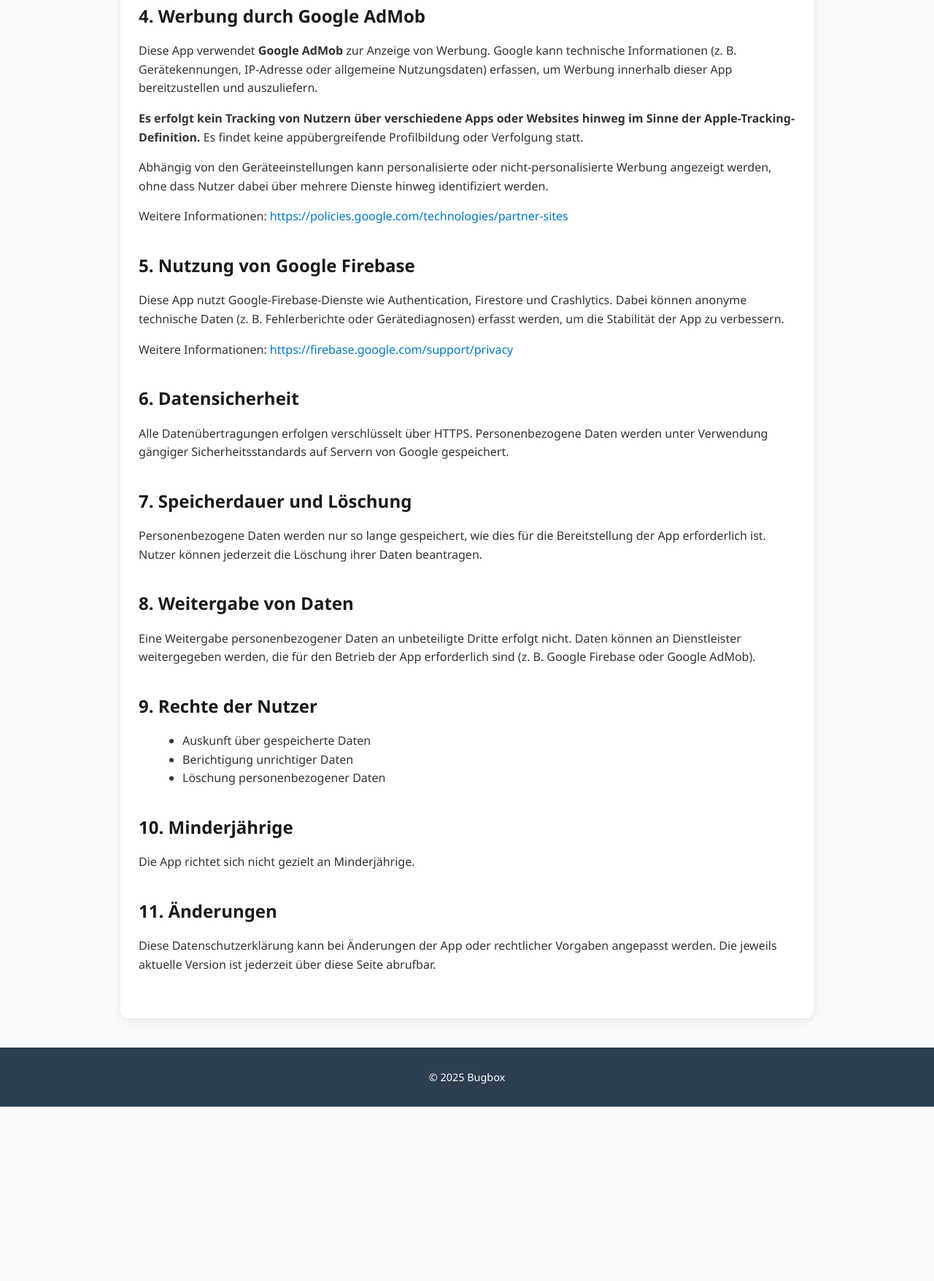
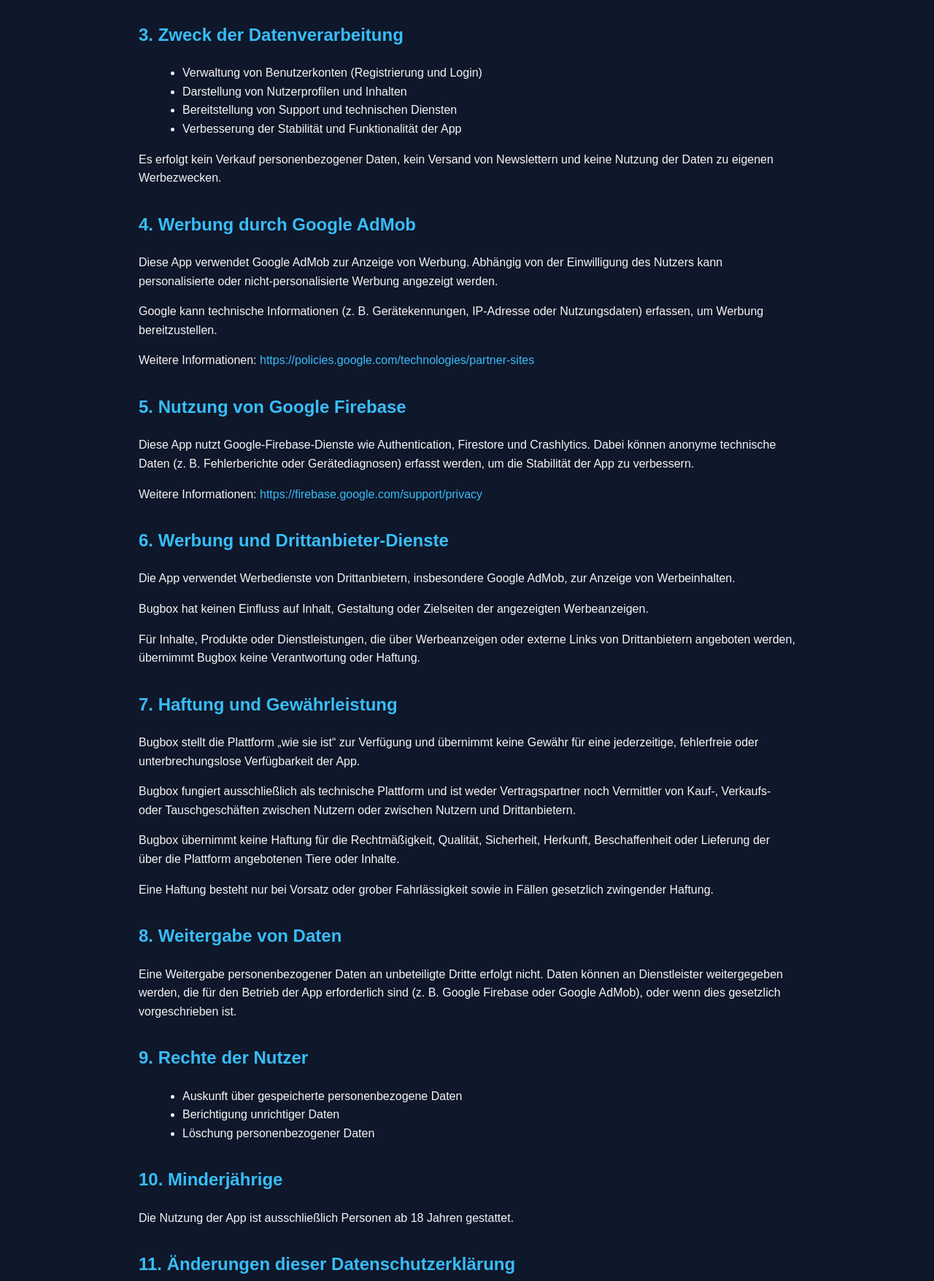
Before and after one commit to Bugbox47/Bugbox-Datenschutz, a plain HTML site: page index.html in a window 1280 px wide. Shown: the part 924-2680 px from the top of the page at 73% size. Before the commit the page ends 2441 px from the top, so only its background shows below. Drawn offline with Linux system fonts and the light colour scheme.

Commit message:
Add files via upload

```diff
--- a/index.html
+++ b/index.html
@@ -4,7 +4,49 @@
     <meta charset="UTF-8">
     <meta name="viewport" content="width=device-width, initial-scale=1.0">
     <title>Datenschutzerklärung – Bugbox</title>
-    <link rel="stylesheet" href="styles.css">
+    <style>
+        body {
+            font-family: Arial, Helvetica, sans-serif;
+            background-color: #0f172a;
+            color: #f5f5f5;
+            margin: 0;
+            padding: 0;
+            line-height: 1.6;
+        }
+
+        header, footer {
+            background-color: #020617;
+            padding: 20px;
+            text-align: center;
+        }
+
+        main {
+            max-width: 900px;
+            margin: auto;
+            padding: 24px;
+        }
+
+        h1, h2 {
+            color: #38bdf8;
+        }
+
+        a {
+            color: #38bdf8;
+            text-decoration: none;
+        }
+
+        a:hover {
+            text-decoration: underline;
+        }
+
+        ul {
+            margin-left: 20px;
+        }
+
+        section {
+            margin-bottom: 32px;
+        }
+    </style>
 </head>
 <body>
 
@@ -26,8 +68,26 @@
     <p>
         Verantwortlich für die Datenverarbeitung:<br><br>
         <strong>Support Bugbox / FluxVortex</strong><br>
-        E-Mail: <a href="mailto:slin.bugbox@gmail.com">slin.bugbox@gmail.com</a>
+        E-Mail:
+        <a href="mailto:slin.bugbox@gmail.com">slin.bugbox@gmail.com</a>
     </p>
+
+    <p>
+        Diese Datenschutzerklärung gilt weltweit, einschließlich für Nutzer mit Wohnsitz
+        in der Europäischen Union, im Vereinigten Königreich, in den Vereinigten Staaten
+        von Amerika sowie in Kanada.
+    </p>
+
+    <p>
+        Je nach anwendbarem Recht können Nutzern zusätzliche Datenschutzrechte zustehen,
+        insbesondere nach:
+    </p>
+    <ul>
+        <li>Datenschutz-Grundverordnung (DSGVO)</li>
+        <li>UK GDPR</li>
+        <li>California Consumer Privacy Act (CCPA / CPRA)</li>
+        <li>Canadian Personal Information Protection and Electronic Documents Act (PIPEDA)</li>
+    </ul>
 </section>
 
 <section>
@@ -42,7 +102,7 @@
     <p>
         Zusätzlich können technische Informationen (z. B. Geräteinformationen,
         Absturzberichte oder Nutzungsdaten) automatisch durch Drittanbieter-Dienste
-        wie Google AdMob und Firebase erfasst werden.
+        wie Google AdMob und Google Firebase erfasst werden.
     </p>
 </section>
 
@@ -54,27 +114,24 @@
         <li>Bereitstellung von Support und technischen Diensten</li>
         <li>Verbesserung der Stabilität und Funktionalität der App</li>
     </ul>
+
+    <p>
+        Es erfolgt kein Verkauf personenbezogener Daten, kein Versand von Newslettern
+        und keine Nutzung der Daten zu eigenen Werbezwecken.
+    </p>
 </section>
 
 <section>
     <h2>4. Werbung durch Google AdMob</h2>
     <p>
-        Diese App verwendet <strong>Google AdMob</strong> zur Anzeige von Werbung.
-        Google kann technische Informationen (z. B. Gerätekennungen, IP-Adresse
-        oder allgemeine Nutzungsdaten) erfassen, um Werbung innerhalb dieser App
-        bereitzustellen und auszuliefern.
+        Diese App verwendet Google AdMob zur Anzeige von Werbung.
+        Abhängig von der Einwilligung des Nutzers kann personalisierte oder
+        nicht-personalisierte Werbung angezeigt werden.
     </p>
 
     <p>
-        <strong>Es erfolgt kein Tracking von Nutzern über verschiedene Apps oder Websites hinweg
-        im Sinne der Apple-Tracking-Definition.</strong>
-        Es findet keine appübergreifende Profilbildung oder Verfolgung statt.
-    </p>
-
-    <p>
-        Abhängig von den Geräteeinstellungen kann personalisierte oder nicht-personalisierte
-        Werbung angezeigt werden, ohne dass Nutzer dabei über mehrere Dienste hinweg
-        identifiziert werden.
+        Google kann technische Informationen (z. B. Gerätekennungen, IP-Adresse
+        oder Nutzungsdaten) erfassen, um Werbung bereitzustellen.
     </p>
 
     <p>
@@ -88,10 +145,12 @@
 <section>
     <h2>5. Nutzung von Google Firebase</h2>
     <p>
-        Diese App nutzt Google-Firebase-Dienste wie Authentication, Firestore und Crashlytics.
-        Dabei können anonyme technische Daten (z. B. Fehlerberichte oder Gerätediagnosen)
-        erfasst werden, um die Stabilität der App zu verbessern.
+        Diese App nutzt Google-Firebase-Dienste wie Authentication, Firestore
+        und Crashlytics.
+        Dabei können anonyme technische Daten (z. B. Fehlerberichte oder
+        Gerätediagnosen) erfasst werden, um die Stabilität der App zu verbessern.
     </p>
+
     <p>
         Weitere Informationen:
         <a href="https://firebase.google.com/support/privacy" target="_blank">
@@ -101,20 +160,47 @@
 </section>
 
 <section>
-    <h2>6. Datensicherheit</h2>
+    <h2>6. Werbung und Drittanbieter-Dienste</h2>
     <p>
-        Alle Datenübertragungen erfolgen verschlüsselt über HTTPS.
-        Personenbezogene Daten werden unter Verwendung gängiger Sicherheitsstandards
-        auf Servern von Google gespeichert.
+        Die App verwendet Werbedienste von Drittanbietern, insbesondere Google AdMob,
+        zur Anzeige von Werbeinhalten.
+    </p>
+
+    <p>
+        Bugbox hat keinen Einfluss auf Inhalt, Gestaltung oder Zielseiten
+        der angezeigten Werbeanzeigen.
+    </p>
+
+    <p>
+        Für Inhalte, Produkte oder Dienstleistungen, die über Werbeanzeigen
+        oder externe Links von Drittanbietern angeboten werden,
+        übernimmt Bugbox keine Verantwortung oder Haftung.
     </p>
 </section>
 
 <section>
-    <h2>7. Speicherdauer und Löschung</h2>
+    <h2>7. Haftung und Gewährleistung</h2>
     <p>
-        Personenbezogene Daten werden nur so lange gespeichert,
-        wie dies für die Bereitstellung der App erforderlich ist.
-        Nutzer können jederzeit die Löschung ihrer Daten beantragen.
+        Bugbox stellt die Plattform „wie sie ist“ zur Verfügung und übernimmt
+        keine Gewähr für eine jederzeitige, fehlerfreie oder unterbrechungslose
+        Verfügbarkeit der App.
+    </p>
+
+    <p>
+        Bugbox fungiert ausschließlich als technische Plattform und ist weder
+        Vertragspartner noch Vermittler von Kauf-, Verkaufs- oder Tauschgeschäften
+        zwischen Nutzern oder zwischen Nutzern und Drittanbietern.
+    </p>
+
+    <p>
+        Bugbox übernimmt keine Haftung für die Rechtmäßigkeit, Qualität, Sicherheit,
+        Herkunft, Beschaffenheit oder Lieferung der über die Plattform angebotenen
+        Tiere oder Inhalte.
+    </p>
+
+    <p>
+        Eine Haftung besteht nur bei Vorsatz oder grober Fahrlässigkeit
+        sowie in Fällen gesetzlich zwingender Haftung.
     </p>
 </section>
 
@@ -122,15 +208,16 @@
     <h2>8. Weitergabe von Daten</h2>
     <p>
         Eine Weitergabe personenbezogener Daten an unbeteiligte Dritte erfolgt nicht.
-        Daten können an Dienstleister weitergegeben werden, die für den Betrieb der App
-        erforderlich sind (z. B. Google Firebase oder Google AdMob).
+        Daten können an Dienstleister weitergegeben werden, die für den Betrieb
+        der App erforderlich sind (z. B. Google Firebase oder Google AdMob),
+        oder wenn dies gesetzlich vorgeschrieben ist.
     </p>
 </section>
 
 <section>
     <h2>9. Rechte der Nutzer</h2>
     <ul>
-        <li>Auskunft über gespeicherte Daten</li>
+        <li>Auskunft über gespeicherte personenbezogene Daten</li>
         <li>Berichtigung unrichtiger Daten</li>
         <li>Löschung personenbezogener Daten</li>
     </ul>
@@ -139,15 +226,25 @@
 <section>
     <h2>10. Minderjährige</h2>
     <p>
-        Die App richtet sich nicht gezielt an Minderjährige.
+        Die Nutzung der App ist ausschließlich Personen ab 18 Jahren gestattet.
     </p>
 </section>
 
 <section>
-    <h2>11. Änderungen</h2>
+    <h2>11. Änderungen dieser Datenschutzerklärung</h2>
     <p>
-        Diese Datenschutzerklärung kann bei Änderungen der App oder rechtlicher Vorgaben
-        angepasst werden. Die jeweils aktuelle Version ist jederzeit über diese Seite abrufbar.
+        Diese Datenschutzerklärung kann bei Änderungen der App
+        oder rechtlicher Vorgaben angepasst werden.
+        Die jeweils aktuelle Version ist jederzeit verfügbar.
+    </p>
+</section>
+
+<section>
+    <h2>12. Sprache und rechtliche Verbindlichkeit</h2>
+    <p>
+        Diese Datenschutzerklärung kann in mehreren Sprachen bereitgestellt werden.
+        Im Falle von Abweichungen, Unklarheiten oder Übersetzungsfehlern
+        ist ausschließlich die englische Fassung maßgeblich und rechtlich bindend.
     </p>
 </section>
 
```
